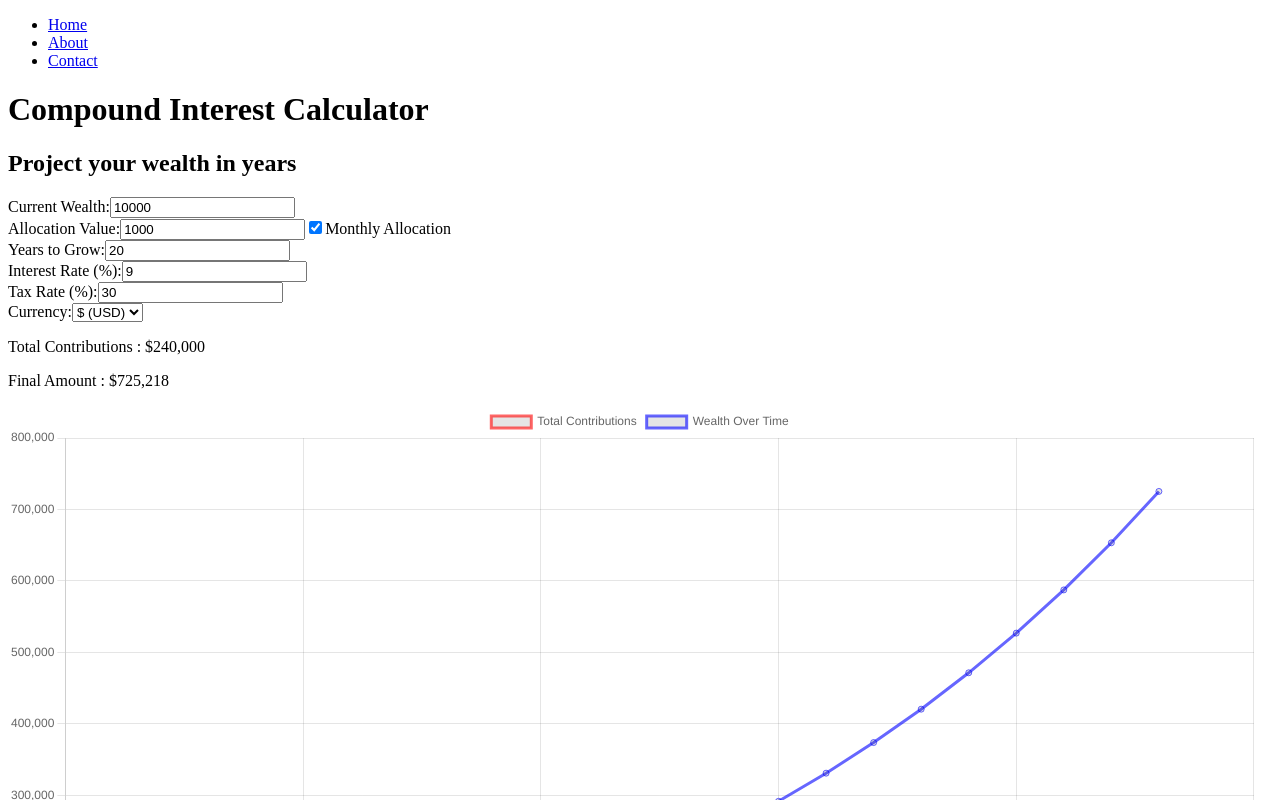
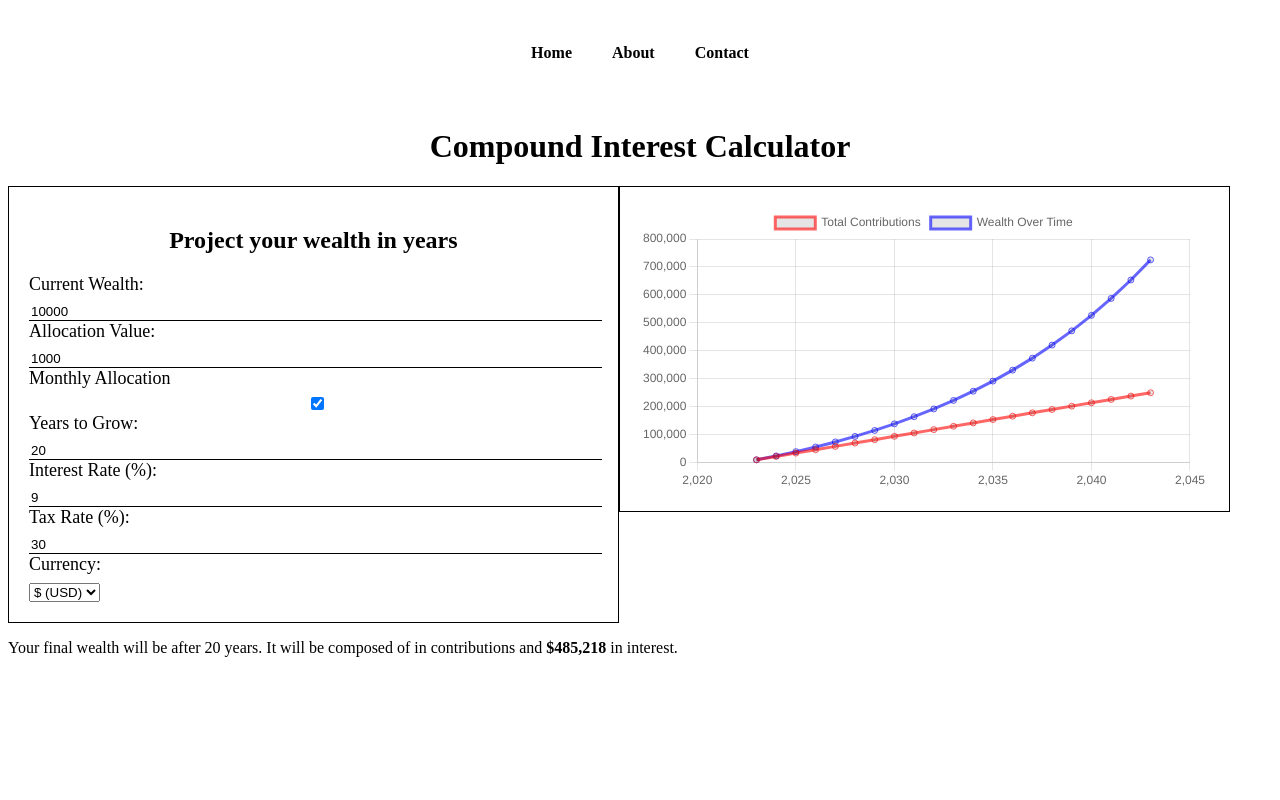
Before and after one commit to marionlouis1/interest-calculator, a Next.js app: page / in a window 1280 px wide. Shown: the top 800 px of the page. Built offline with nearby package versions, Linux system fonts and the light colour scheme.

Commit message:
first css update with graph on the right

```diff
--- a/components/calculator/calculator.js
+++ b/components/calculator/calculator.js
@@ -53,8 +53,9 @@ function Calculator() {
 
     const formattedTotalContributions = formatCurrency(totalContributions, currency);
     const formattedFinalAmount = formatCurrency(wealth, currency);
+    const formattedInterests = formatCurrency(wealth-totalContributions, currency)
 
-    return [formattedFinalAmount, formattedTotalContributions];
+    return [formattedFinalAmount, formattedTotalContributions, formattedInterests];
   };
 
 
@@ -105,7 +106,7 @@ function Calculator() {
   }, [currentWealth, allocation, isMonthly, yearsToGrow, interestRate]);
 
   return (
-    <div className='toolContainer'>
+    <div className='tool'>
       <div className="calculator">
         <h2>Project your wealth in years</h2>
         <div className="input-field">
@@ -123,14 +124,13 @@ function Calculator() {
             value={allocation}
             onChange={(e) => setAllocation(parseFloat(e.target.value))}
           />
-        <label>
+          <label> Monthly Allocation </label>
           <input
             type="checkbox"
             checked={isMonthly}
             onChange={() => setIsMonthly(!isMonthly)}
           />
-          Monthly Allocation
-        </label>
+
         </div>
         <div className="input-field">
           <label>Years to Grow:</label>
@@ -164,14 +164,19 @@ function Calculator() {
             <option value="€">€ (EUR)</option>
           </select>
         </div>
-      <div className="result">
-        <p>Total Contributions : {calculateFinalAmount()[1]}</p>
-        <p>Final Amount : {calculateFinalAmount()[0]}</p>
-      </div>
+
 
       </div>
+      <div className="chart">
           {/* Conditionally render WealthChart, contains it's own div named 'chart'*/}
           {chartData && <WealthChart data={chartData} />}
+        </div>
+        <div className="result">
+          <p>
+            Your final wealth will be <b>{calculateFinalAmount[0]}</b> after {yearsToGrow} years. It will be composed of
+            <b>{calculateFinalAmount[1]}</b> in contributions and <b>{calculateFinalAmount()[2] }</b> in interest.
+          </p>
+        </div>
     </div>
   );
 }
--- a/components/calculator/wealthChart.js
+++ b/components/calculator/wealthChart.js
@@ -19,9 +19,8 @@ function WealthChart({ data }) {
   };
 
   return (
-    <div className="chart">
       <Line data={data} options={options} />
-    </div>
+
   );
 }
 
--- /dev/null
+++ b/pages/_app.js
@@ -0,0 +1,5 @@
+import "../styles/globals.css";
+
+export default function App({ Component, pageProps }) {
+    return <Component {...pageProps} />;
+}
--- a/pages/index.js
+++ b/pages/index.js
@@ -18,7 +18,9 @@ export default function Home() {
       </div>
       <main>
         <h1>Compound Interest Calculator</h1>
+        <div className="tool-wrapper">
           <Calculator />
+        </div>
       </main>
     </>
   );
--- a/styles/globals.css
+++ b/styles/globals.css
@@ -1,6 +1,10 @@
+h1 {
+  text-align: center;
+}
+
 /* Header.css */
 header {
-    background-color: #333;
+    background-color: #fff;
     color: #fff;
     padding: 20px 0;
     margin-bottom: 30px;
@@ -15,11 +19,12 @@ header {
 
   nav li {
     margin: 0 20px;
+
   }
 
   nav a {
     text-decoration: none;
-    color: #fff;
+    color: #000;
     font-weight: bold;
     transition: color 0.3s;
   }
@@ -28,23 +33,63 @@ header {
     color: #ff5733; /* Change this color for the hover effect */
   }
 
+
+
 /* calculator.css */
+.tool-wrapper {
+  width:100%
+}
 
-.tool-container {
-width:85%;
-display: flex;
-flex-direction: row;
-justify-content: space-between;
-margin: 0 auto;
+.tool {
+  display: flex; /* Make it a flex container */
+  flex-direction: row; /* Arrange its children horizontally */
+  flex-wrap: wrap;
+  align-items: flex-start;
+  height: 100%;
+}
+
+.calculator {
+  align-items: center;
+  border: 1px solid black;
+  min-width: 45%;
+  max-width: 50%;
+  padding: 20px; /* Add some padding to separate the calculator and chart */
+}
+
+.chart {
+  border: 1px solid black;
+  align-items: center;
+  height: 100%;
+  min-width: 45%;
+  max-width: 50%;
+  background-color: white;
+  padding: 20px; /* Add some padding to separate the calculator and chart */
+}
+
+.calculator h2 {
+  text-align: center;
 
 }
 
-.calculator {
-width:50%;
-
+.input-field {
+  width: 100%;
+  align-items: center;
 }
 
-.chart{
-max-width: 50%;
-background-color: black;
+.input-field label {
+  display: block; /* Display the label as a block-level element */
+  margin-bottom: 8px; /* Add some spacing between the label and input */
+  font-size: large;
 }
+
+.input-field input {
+  display: block; /* Display the input as a block-level element */
+  width: 100%; /* Make the input expand to the full width of its container */
+  border:none;
+  border-bottom: 1px solid black; /* Add a bottom border */
+  transition: border 0.15s ease-in-out 0s;
+}
+
+.result p {
+  text-align: center;
+}
```
Lines whose indentation alone changed are shown as unchanged.
